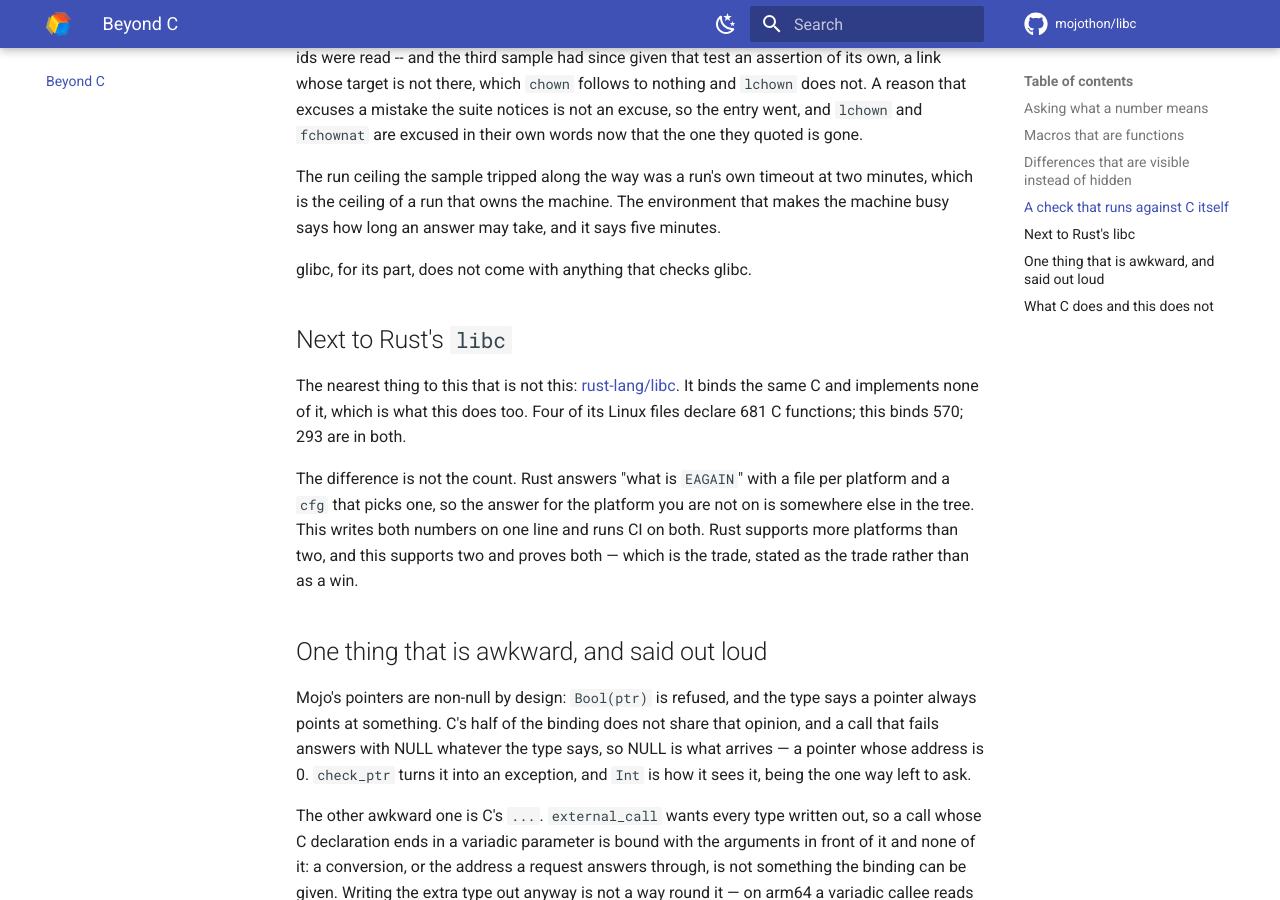
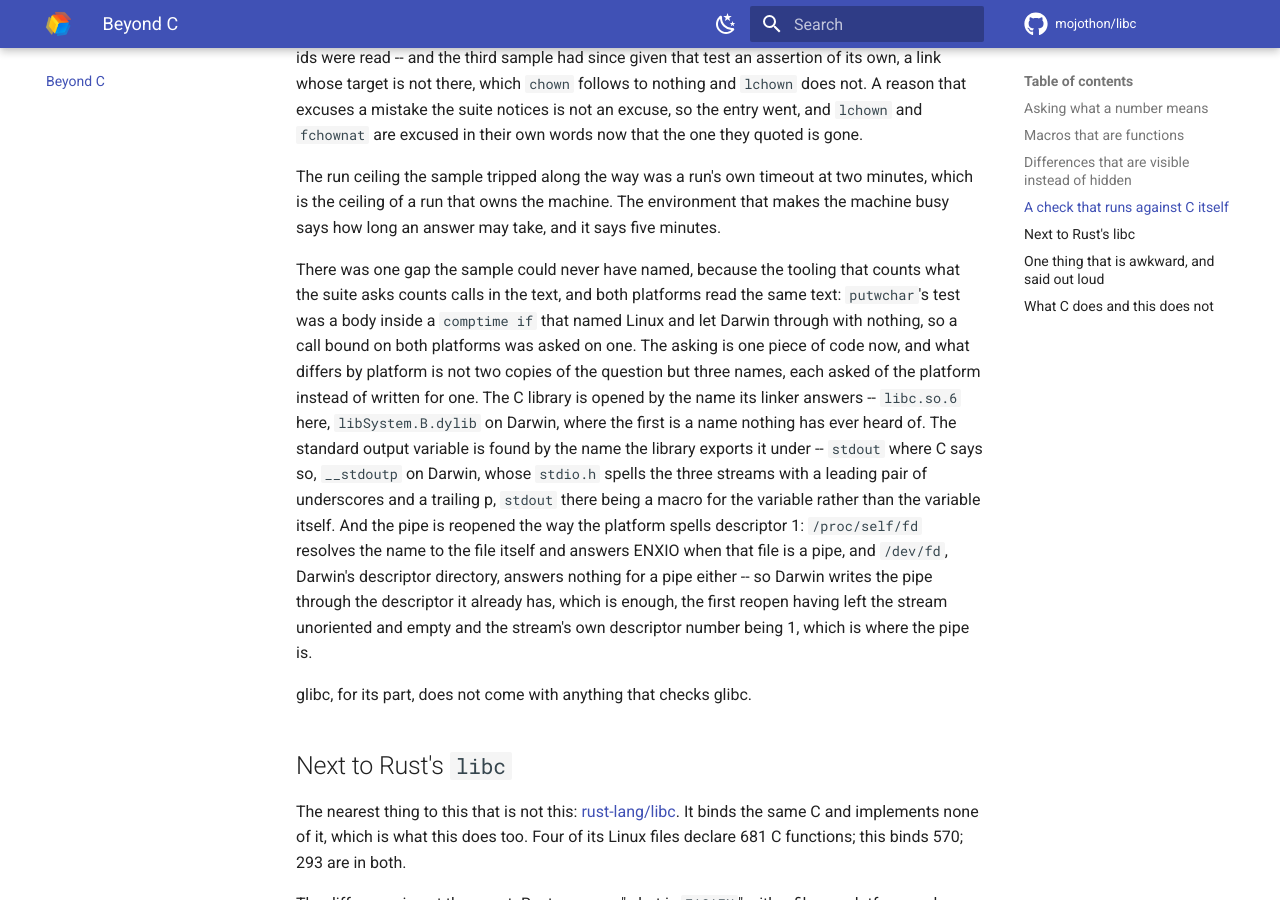
Before and after one commit to mojothon/libc, an MkDocs documentation site: the page built from docs/beyond-c.md, in a window 1280 px wide and 900 px high, scrolled down 15692 px. Built offline with MkDocs 1.6.1 and Material for MkDocs 9.7.7, drawn with Linux system fonts in a browser that asks for light colours; comment, search, counter and statistics services are not loaded.

Commit message:
docs: the gap the sample could never have named
The sample chapter ended where the run ceiling ended. Since then
`putwchar`'s test stopped being a question Linux asks and Darwin is
handed the bill for, which is worth keeping in the prose twice over:
once because a coverage count that reads the text cannot see a
platform the text skips, and once for the three names the asking
turns out to hang on -- the library's own, the variable's, and the
spelling of descriptor 1 -- each of them asked of the platform now
rather than written for one.

```diff
--- a/docs/beyond-c.md
+++ b/docs/beyond-c.md
@@ -776,6 +776,27 @@ two minutes, which is the ceiling of a run that owns the machine. The
 environment that makes the machine busy says how long an answer may take,
 and it says five minutes.
 
+There was one gap the sample could never have named, because the tooling
+that counts what the suite asks counts calls in the text, and both
+platforms read the same text: `putwchar`'s test was a body inside a
+`comptime if` that named Linux and let Darwin through with nothing, so a
+call bound on both platforms was asked on one. The asking is one piece of
+code now, and what differs by platform is not two copies of the question
+but three names, each asked of the platform instead of written for one.
+The C library is opened by the name its linker answers -- `libc.so.6`
+here, `libSystem.B.dylib` on Darwin, where the first is a name nothing has
+ever heard of. The standard output variable is found by the name the
+library exports it under -- `stdout` where C says so, `__stdoutp` on
+Darwin, whose `stdio.h` spells the three streams with a leading pair of
+underscores and a trailing p, `stdout` there being a macro for the
+variable rather than the variable itself. And the pipe is reopened the way
+the platform spells descriptor 1: `/proc/self/fd` resolves the name to the
+file itself and answers ENXIO when that file is a pipe, and `/dev/fd`,
+Darwin's descriptor directory, answers nothing for a pipe either -- so
+Darwin writes the pipe through the descriptor it already has, which is
+enough, the first reopen having left the stream unoriented and empty and
+the stream's own descriptor number being 1, which is where the pipe is.
+
 glibc, for its part, does not come with anything that checks glibc.
 
 ## Next to Rust's `libc`
```
